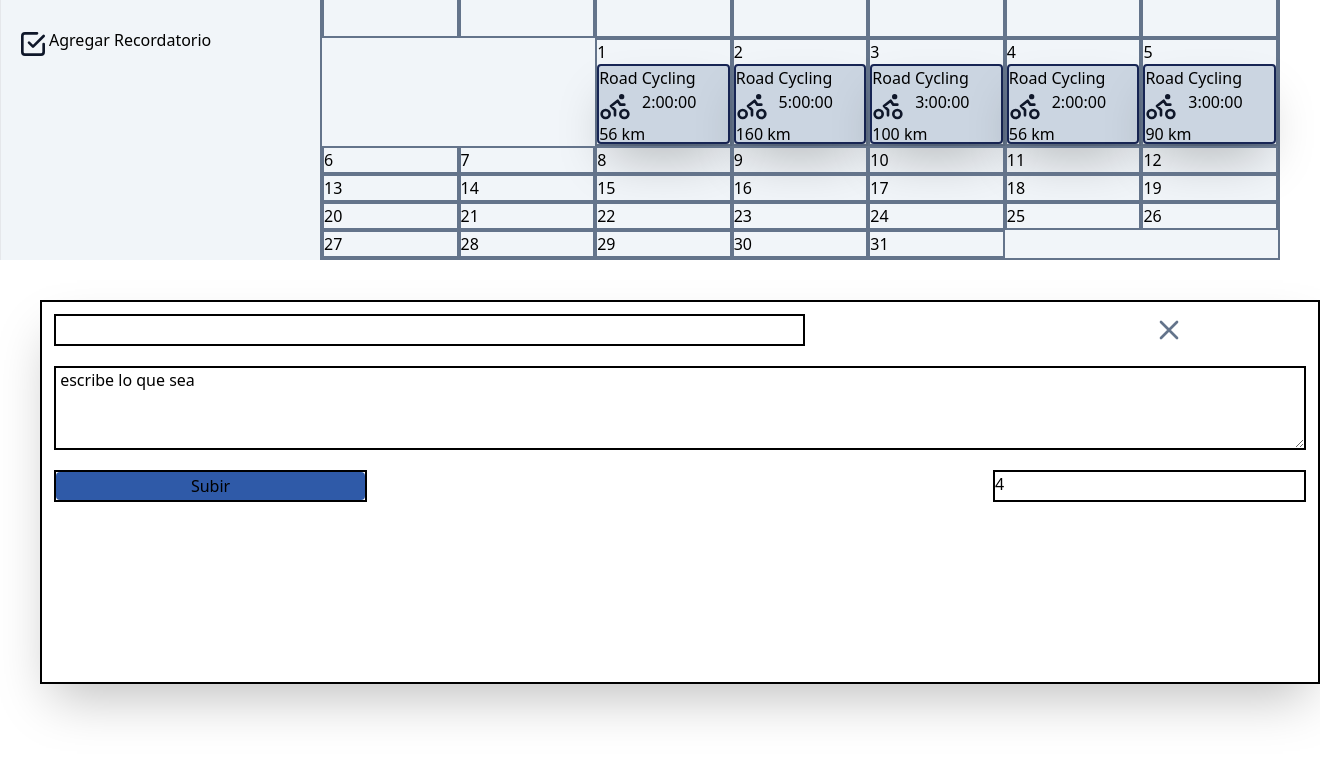
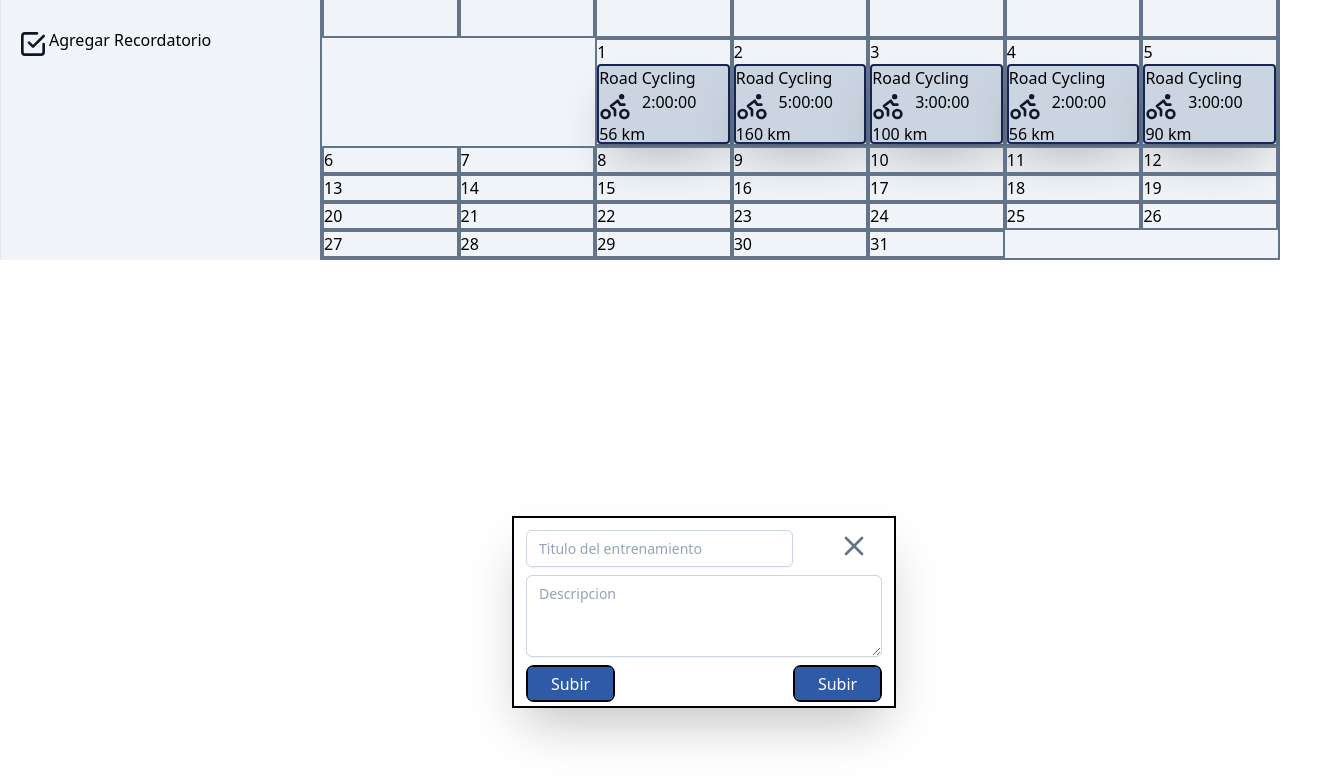
Before and after one commit to JulianMbp/Training, a Next.js app: page / in a window 1280 px wide. Shown: the part 808-1590 px from the top of the page, 1320 px wide, since content can reach past the window. Built offline with nearby package versions, Linux system fonts and the light colour scheme.

Commit message:
create botones

```diff
--- a/app/page.tsx
+++ b/app/page.tsx
@@ -19,7 +19,7 @@ export default function Home() {
         </div>
       </header>
 
-      <nav id="#home" className="bg-slate-100  h-full w-full text-7xl border-2 border-blue-900 ">
+      <nav id="home" className="bg-slate-100  h-full w-full text-7xl border-2 border-blue-900 ">
         <menu className="grid grid-cols-1 md:grid-cols-4">
           <div className="text-2xl m-2 p-4 gap-3 flex col-span-4 shadow-lg  border border-blue-900">
             <img className="rounded-full h-20 w-20 border border-gray-100 shadow-sm" src="https://encrypted-tbn0.gstatic.com/images?q=tbn:ANd9GcTuOcxIbxfuAZxJPi6LzSVTM4RGlqQ_U2U_rQ&s" />
@@ -272,34 +272,46 @@ export default function Home() {
         </div>
       </nav>
 
-      <nav id="#training" className=" shadow-2xl border-2 border-black p-3 m-10 h-96 w-full">
+      <nav id="#training" className=" shadow-2xl border-2 border-black p-3 mx-[40%] my-[20%] h-48 w-[30%] ">
 
           <div className="grid grid-cols-2 md:grid-cols-4 grid-rows-4 col-span-2">
-            <div className="grid grid-cols-4 grid-rows-4 col-span-4 gap-y-5">
+            <div className="grid grid-cols-4 grid-rows-4 col-span-4 gap-y-2">
+
+
                 <div className="col-span-3 ">
+                <label className="block ">
+                  <span className="h-full after:text-red-500 block text-sm font-medium text-slate-700">
+                  </span>
+                  <input type="text" name="tittle" className="h-full px-3 py-2 bg-white border shadow-sm border-slate-300 placeholder-slate-400 focus:outline-none focus:border-sky-500 focus:ring-sky-500 block w-full rounded-md sm:text-sm focus:ring-1" placeholder="Titulo del entrenamiento" />
+                </label>
+                </div>
 
-                  <label htmlFor="Name" className=""></label>
-                  <input type="text" id="Name" name="Name" className="border-2 border-black w-[80%] h-full" />
 
+                <div className="col-span-4 row-span-2 col-start-1 row-start-2 block">
+                <span className="after:text-red-500 block text-sm font-medium text-slate-700">
+                </span>
+                <textarea name="textarea" id="text_training" className="h-full px-3 py-2 bg-white border shadow-sm border-slate-300 placeholder-slate-400 focus:outline-none focus:border-sky-500 focus:ring-sky-500 block w-full rounded-md sm:text-sm focus:ring-1" placeholder="Descripcion"></textarea>
                 </div>
-                <div className="col-span-4 row-span-2 col-start-1 row-start-2">
-                  <textarea name="textarea" id="text_training" className="h-full w-full border-2 border-black"> escribe lo que sea</textarea>
+
+
+                <div className="col-start-1 row-start-4 border-2 border-black rounded-lg">
+                  <button className=" text-white hover:bg-[#ef260b] bg-[#2f5aa8] text-center h-full w-full rounded hover:text-gray-50 " >
+                    <a href="#home">Subir</a>
+                  </button>
                 </div>
-                <div className="col-start-1 row-start-4 border-2 border-black">
-                  <button className=" text-black hover:bg-[#16ef0b] bg-[#2f5aa8] text-center h-full w-full rounded hover:text-gray-50 ">Subir</button>
+                <div className="col-start-4 row-start-4 border-2 border-black rounded-lg">
+                  <button className=" text-white hover:bg-[#16ef0b] bg-[#2f5aa8] text-center h-full w-full rounded hover:text-gray-50 " >
+                    Subir
+                  </button>
                 </div>
-                <div className="col-start-4 row-start-4 border-2 border-black">
-                  4
-                </div>
-                <div className="col-start-4 row-start-1 w-10 ml-40">
-                  <a href="#home" className="">
+                <a href="home" className="">
+                  <div className="col-start-4 row-start-1 w-10 ml-[50%]">
                     <svg className="h-8 w-8 text-slate-500"  fill="none" viewBox="0 0 24 24" stroke="currentColor">
                     <path stroke-linecap="round" stroke-linejoin="round" stroke-width="2" d="M6 18L18 6M6 6l12 12"/>
                     </svg>
-                  </a>
-                </div>
-            </div>
-
+                  </div>
+                </a>
+          </div>
         </div>
       </nav>
     </main>
```
